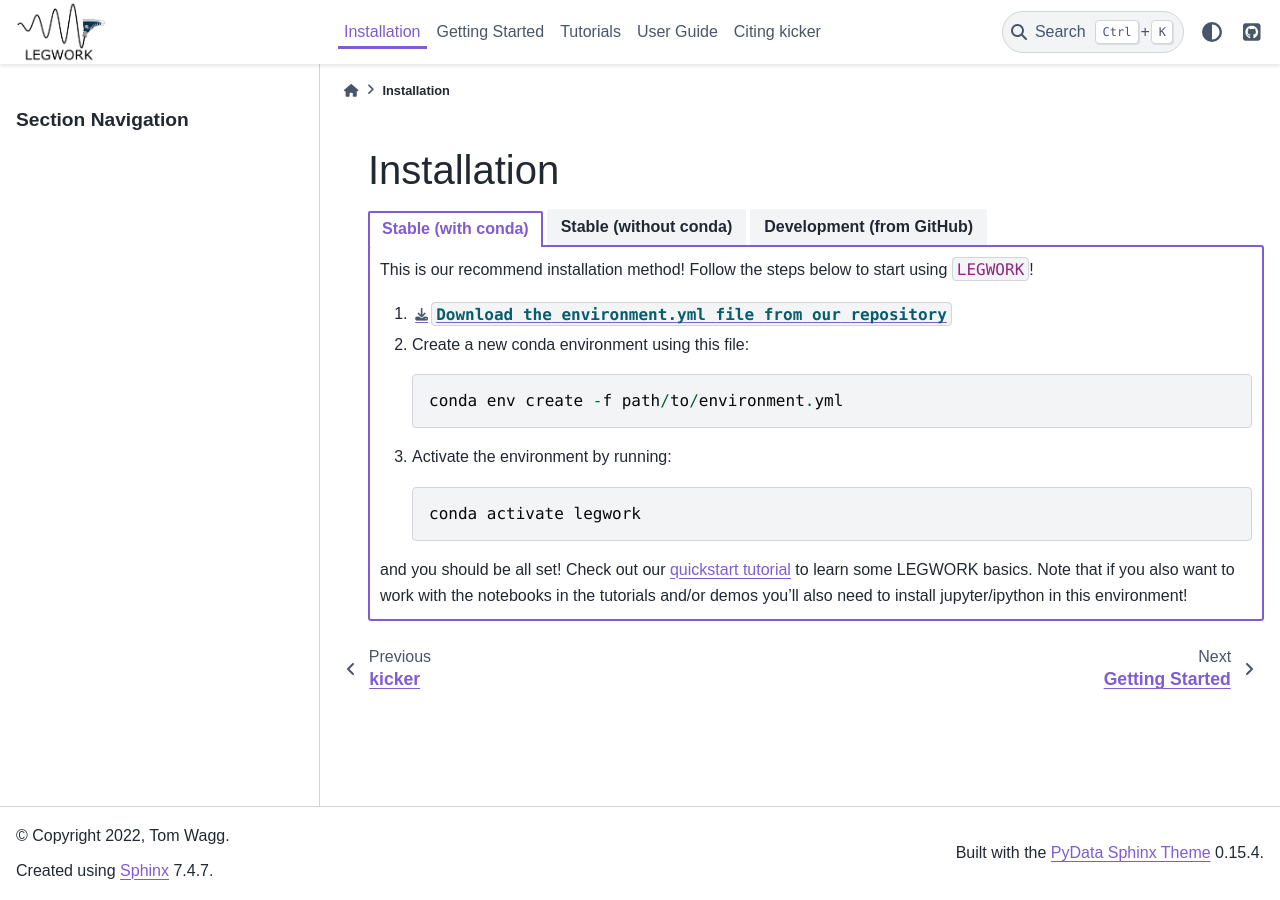
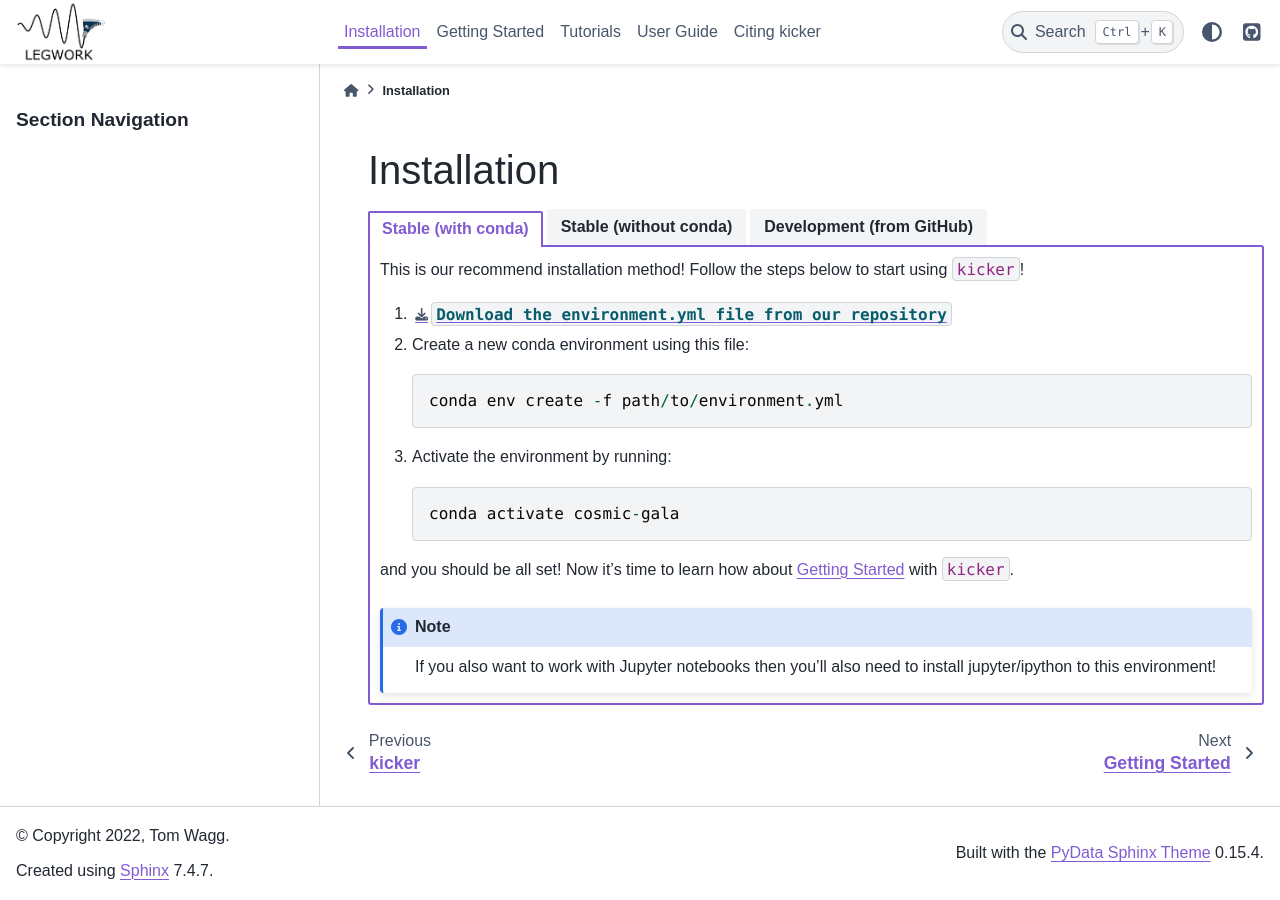
Before and after one commit to TomWagg/cogsworth, a Sphinx documentation site: the page built from docs/pages/install.rst, in a window 1280 px wide. Built offline with Sphinx 7.4.7 and the PyData theme 0.15.4, drawn with Linux system fonts in a browser that asks for light colours; some web fonts are replaced.

Commit message:
update install instructions

```diff
--- a/docs/pages/install.rst
+++ b/docs/pages/install.rst
@@ -5,30 +5,33 @@
 
     .. tab-item:: Stable (with conda)
 
-        This is our recommend installation method! Follow the steps below to start using ``LEGWORK``!
+        This is our recommend installation method! Follow the steps below to start using ``kicker``!
 
-        #. :download:`Download the environment.yml file from our repository <https://raw.githubusercontent.com/TeamLEGWORK/LEGWORK/main/environment.yml>`
+        #. :download:`Download the environment.yml file from our repository <https://raw.githubusercontent.com/TomWagg/cosmic-gala/main/environment.yml>`
         #. Create a new conda environment using this file::
 
                 conda env create -f path/to/environment.yml
 
         #. Activate the environment by running::
 
-                conda activate legwork
+                conda activate cosmic-gala
 
-        and you should be all set! Check out our `quickstart tutorial <notebooks/Quickstart.ipynb>`__ to learn some LEGWORK basics.
-        Note that if you also want to work with the notebooks in the tutorials and/or demos you'll also need to install jupyter/ipython in this environment!
+        and you should be all set! Now it's time to learn how about `Getting Started <getting_started>`__ with ``kicker``.
+
+        .. note::
+            If you also want to work with Jupyter notebooks then you'll also need to install jupyter/ipython to this environment!
 
     .. tab-item:: Stable (without conda)
 
-        We don't recommend installing ``LEGWORK`` without a conda environment but if you prefer to do it this
+        We don't recommend installing ``kicker`` without a conda environment but if you prefer to do it this
         way then all you need to do is run::
 
-            pip install legwork
+            pip install kicker
 
-        and you should be all set! Check out our `quickstart tutorial <notebooks/Quickstart.ipynb>`__ to learn some LEGWORK basics.
-        Note that if you also want to work with the notebooks in the tutorials and/or demos you'll also need to install jupyter/ipython in this environment!
+        and you should be all set! Now it's time to learn how about `Getting Started <getting_started>`__ with ``kicker``.
 
+        .. note::
+            If you also want to work with Jupyter notebooks then you'll also need to install jupyter/ipython to this environment!
     .. tab-item:: Development (from GitHub)
 
         .. warning::
@@ -36,23 +39,25 @@
             We don't guarantee that there won't be mistakes or bugs in the development version, use at your own risk!
 
         The latest development version is available directly from our `GitHub Repo
-        <https://github.com/TeamLEGWORK/LEGWORK>`_. To start, clone the repository onto your machine: ::
+        <https://github.com/TomWagg/kicker>`_. To start, clone the repository onto your machine: ::
 
-            git clone https://github.com/TeamLEGWORK/LEGWORK
+            git clone https://github.com/TomWagg/cosmic-gala
             cd LEGWORK
 
         Next, we recommend that you create a Conda environment for working with LEGWORK.
         You can do this by running::
 
-            conda create --name legwork "python>=3.7" pip "numba>=0.50" "numpy>=1.16" "astropy>=4.0" "scipy>=1.5.0" "matplotlib>=3.3.2" "seaborn>=0.11.1" "schwimmbad>=0.3.2" -c conda-forge -c defaults
+            conda env create -f environment.yml
 
         And then activate the environment by running::
 
-            conda activate legwork
+            conda activate cosmic-gala
 
-        At this point, all that's left to do is install LEGWORK!::
+        At this point, all that's left to do is install ``kicker``!::
 
             pip install .
 
-        and you should be all set! Check out our `quickstart tutorial <notebooks/Quickstart.ipynb>`__ to learn some LEGWORK basics.
-        Note that if you also want to work with the notebooks in the tutorials and/or demos you'll also need to install jupyter/ipython in this environment!
+        and you should be all set! Now it's time to learn how about `Getting Started <getting_started>`__ with ``kicker``.
+
+        .. note::
+            If you also want to work with Jupyter notebooks then you'll also need to install jupyter/ipython to this environment!
```
